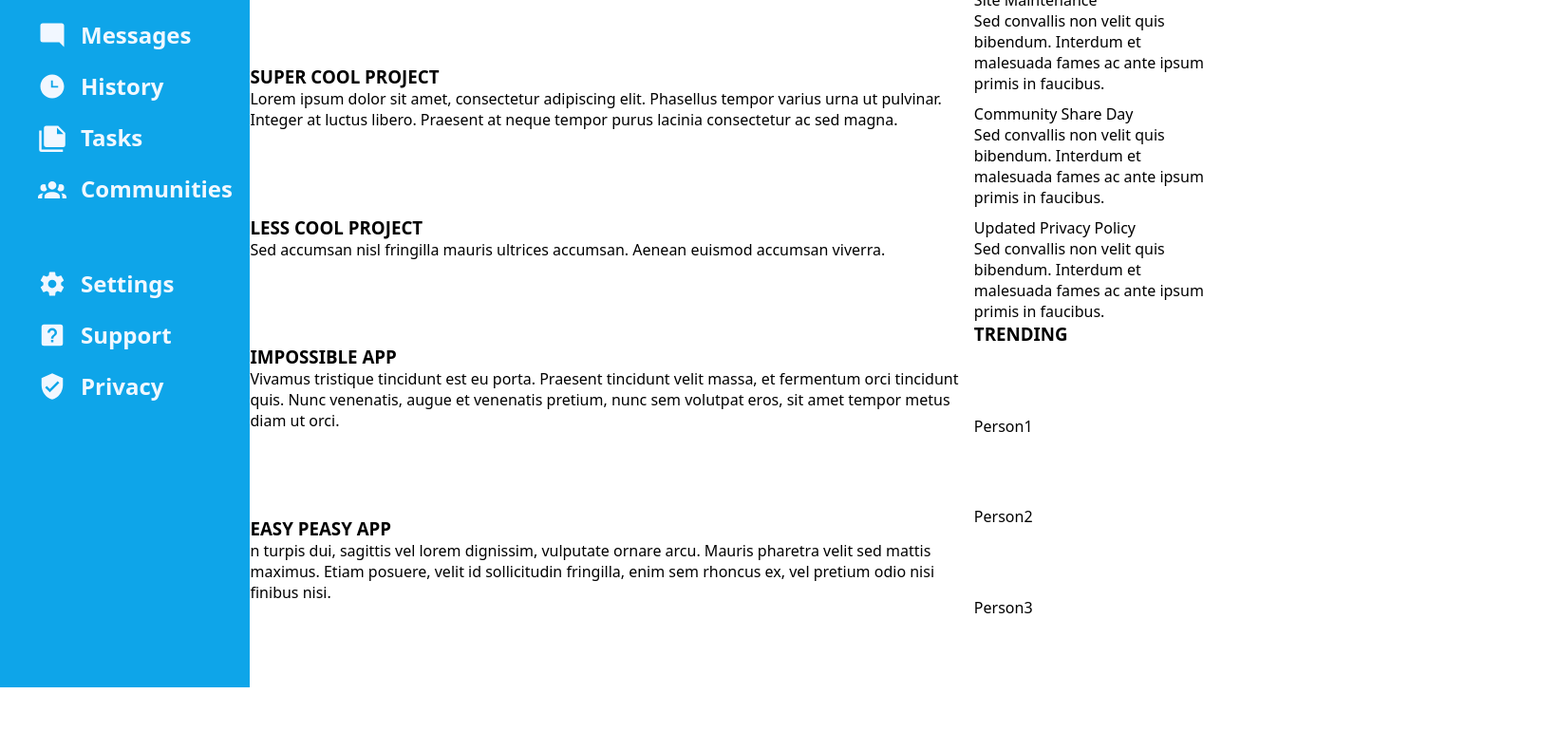
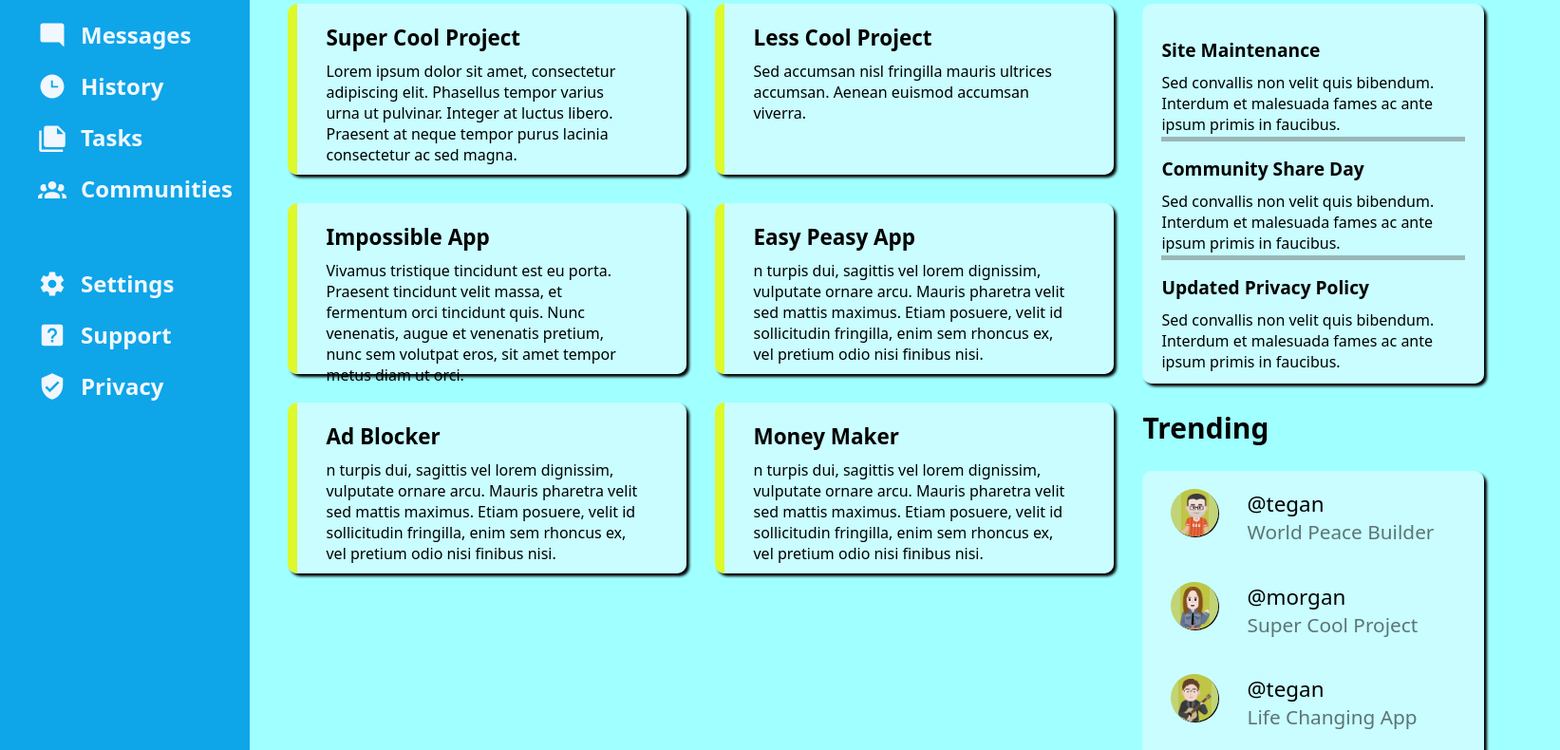
Before and after one commit to IhO17/admin-dashboard, a plain HTML site: page index.html in a window 1280 px wide. Shown: the part 268-1058 px from the top of the page at 95% size, 1643 px wide, since content can reach past the window. Before the commit the page ends 992 px from the top, so only its background shows below. Drawn offline with Linux system fonts and the light colour scheme.

Commit message:
finish styling all

```diff
--- a/index.html
+++ b/index.html
@@ -91,43 +91,102 @@
             </div>
         </div>
         <div class="content">
-
+            <div class="project-header">
+                <h3>Your Projects</h3>
+            </div>
             <div class="projects">
-                <h3>Your Projects</h3>
-                <div class="p1">
-                    <h3>SUPER COOL PROJECT</h3>
+                <div class="project">
+                    <div class="project-bar"></div>
+                    <div class="project-title">
+                        <h3>Super Cool Project</h3>
+                    </div>
                     <p>Lorem ipsum dolor sit amet, consectetur adipiscing elit. Phasellus tempor varius urna ut pulvinar. Integer at luctus libero. Praesent at neque tempor purus lacinia consectetur ac sed magna.</p>
                 </div>
-                <div class="p2">
-                    <h3>LESS COOL PROJECT</h3>
+                <div class="project">
+                    <div class="project-bar"></div>
+                    <div class="project-title">
+                        <h3>Less Cool Project</h3>
+                    </div>
                     <p>Sed accumsan nisl fringilla mauris ultrices accumsan. Aenean euismod accumsan viverra.</p>
                 </div>
-                <div class="p3">
-                    <h3>IMPOSSIBLE APP</h3>
+                <div class="project">
+                    <div class="project-bar"></div>
+                    <div class="project-title">
+                        <h3>Impossible App</h3>
+                    </div>
                     <p>Vivamus tristique tincidunt est eu porta. Praesent tincidunt velit massa, et fermentum orci tincidunt quis. Nunc venenatis, augue et venenatis pretium, nunc sem volutpat eros, sit amet tempor metus diam ut orci. </p>
                 </div>
-                <div class="p4">
-                    <h3>EASY PEASY APP</h3>
+                <div class="project">
+                    <div class="project-bar"></div>
+                    <div class="project-title">
+                        <h3>Easy Peasy App</h3>
+                    </div>
+                    <p>n turpis dui, sagittis vel lorem dignissim, vulputate ornare arcu. Mauris pharetra velit sed mattis maximus. Etiam posuere, velit id sollicitudin fringilla, enim sem rhoncus ex, vel pretium odio nisi finibus nisi.</p>
+                </div>
+                <div class="project">
+                    <div class="project-bar"></div>
+                    <div class="project-title">
+                        <h3>Ad Blocker</h3>
+                    </div>
+                    <p>n turpis dui, sagittis vel lorem dignissim, vulputate ornare arcu. Mauris pharetra velit sed mattis maximus. Etiam posuere, velit id sollicitudin fringilla, enim sem rhoncus ex, vel pretium odio nisi finibus nisi.</p>
+                </div>
+                <div class="project">
+                    <div class="project-bar"></div>
+                    <div class="project-title">
+                        <h3>Money Maker</h3>
+                    </div>
                     <p>n turpis dui, sagittis vel lorem dignissim, vulputate ornare arcu. Mauris pharetra velit sed mattis maximus. Etiam posuere, velit id sollicitudin fringilla, enim sem rhoncus ex, vel pretium odio nisi finibus nisi.</p>
                 </div>
             </div>
+            <div class="announcements-title">
+                    <h3>Announcements</h3>
+            </div>
             <div class="announcements">
-                <h3>Announcements</h3>
-                <div>Site Maintenance
+
+                <div class="announcement"><div class="announcement-header">Site Maintenance</div>
                     <p>Sed convallis non velit quis bibendum. Interdum et malesuada fames ac ante ipsum primis in faucibus.</p>
                 </div>
-                <div>Community Share Day
+                <div class="announcement-bar"></div>
+                <div class="announcement"><div class="announcement-header">Community Share Day</div>
                     <p>Sed convallis non velit quis bibendum. Interdum et malesuada fames ac ante ipsum primis in faucibus.</p>
                 </div>
-                <div>Updated Privacy Policy
+                <div class="announcement-bar"></div>
+                <div class="announcement"><div class="announcement-header">Updated Privacy Policy</div>
                     <p>Sed convallis non velit quis bibendum. Interdum et malesuada fames ac ante ipsum primis in faucibus.</p>
                 </div>
             </div>
+            <div class="trending-title">
+                <h3>Trending</h3>
+            </div>
             <div class="trending">
-                <h3>TRENDING</h3>
-                <div>Person1</div>
-                <div>Person2</div>
-                <div>Person3</div>
+                <div class="trending-item">
+                    <div class="profilepic"><img class="pic" src="images/gee_me_006.png" alt=""></div>
+                    <div>
+                        <div class="trending-top">@tegan</div>
+                        <div class="trending-bot">World Peace Builder</div>
+                    </div>
+                </div>
+                <div class="trending-item">
+                    <div class="profilepic"><img class="pic" src="images/gee_me_011.png" alt=""></div>
+                    <div>
+                        <div class="trending-top">@morgan</div>
+                        <div class="trending-bot">Super Cool Project</div>
+                    </div>
+                </div>
+                <div class="trending-item">
+                    <div class="profilepic"><img class="pic" src="images/gee_me_012.png" alt=""></div>
+                    <div>
+                        <div class="trending-top">@tegan</div>
+                        <div class="trending-bot">Life Changing App</div>
+                    </div>
+                </div>
+                <div class="trending-item">
+                    <div class="profilepic"><img class="pic" src="images/gee_me_014.png" alt=""></div>
+                    <div>
+                        <div class="trending-top">@tegan</div>
+                        <div class="trending-bot">No Traffic Maker</div>
+                    </div>
+                </div class="trending-item">
             </div>
         </div>
     </div>
--- a/styles.css
+++ b/styles.css
@@ -1,5 +1,4 @@
 * {
-
     margin: 0;
     padding: 0;
     font-family: system-ui, -apple-system, BlinkMacSystemFont, 'Segoe UI', Roboto, Oxygen, Ubuntu, Cantarell, 'Open Sans', 'Helvetica Neue', sans-serif;
@@ -62,7 +61,7 @@ a, a:visited, a:hover, a:active {
 }
 
 .header {
-    padding: 20px 0 30px 0;
+    padding: 20px 0 10px 0;
     display: grid;
     grid-template-columns: 3fr 2fr;
     grid-template-rows: 1fr 1fr;
@@ -100,14 +99,15 @@ a, a:visited, a:hover, a:active {
     display: flex;
     justify-content: center;
     overflow: hidden;
-    background-color: rgba(255, 255, 0, 0.531);
+    background-color: rgba(190, 190, 42, 0.644);
+    box-shadow: 1px 1px;
 }
 
 .pic {
     height: 70px;
     width: auto;
     padding-top: 5px;
-    background-color: rgba(255, 255, 0, 0.531);
+    background-color: rgba(190, 190, 42, 0.644);
 }
 
 .nav {
@@ -125,7 +125,8 @@ a, a:visited, a:hover, a:active {
     display: flex;
     justify-content: center;
     overflow: hidden;
-    background-color: rgba(255, 255, 0, 0.531);
+    background-color: rgba(190, 190, 42, 0.644);
+    box-shadow: 3px 3px;
 }
 
 .pic-main {
@@ -151,7 +152,7 @@ a, a:visited, a:hover, a:active {
     align-items: center;
     gap: 50px;
     margin-left: 20px;
-    margin-top: 40px;
+    margin-top: 20px;
 }
 
 button {
@@ -160,8 +161,8 @@ button {
     border-radius: 40px;
     background-color: #0ea5e9;
     color: aliceblue;
-    font-size: 1rem;
-    font-weight: 600;
+    font-size: 1.2rem;
+    font-weight: 500;
 }
 
 button:hover {
@@ -173,23 +174,141 @@ button:hover {
 
 .content {
     display: grid;
-    grid-template-columns: 3fr 1fr;
-    grid-template-rows: 1fr 1fr;
+    grid-template-columns: 9fr 6fr 0.2fr;
+    grid-template-rows: 1fr 5fr 1fr 5fr;
+    background-color: rgb(160, 255, 255);
+    padding-left: 40px;
+}
+
+.project-header {
+    grid-column: 1 / 2;
+    grid-row: 1 / 2;
 }
 
 .projects {
-    grid-row: 1 / 3;
+    grid-row: 2 / -1;
+    grid-column: 1 / 2;
     display: grid;
-    grid-template-columns: repeat(autofit, minmax(200px, 1fr));
+    grid-template-columns: repeat(2, 420px);
+    grid-template-rows: repeat(3, 180px);
+    gap: 30px;
+}
+
+.project {
+    background-color: rgba(234, 252, 255, 0.564);
+    border-radius: 10px;
+    box-shadow: 3px 3px 3px;
+    display: grid;
+    grid-template-columns: 10px 360px;
+    grid-template-rows: 60px 120px;
+}
+
+.project-bar {
+    background-color: rgb(221, 248, 43);
+    grid-area: 1 / 1 / -1 / 2;
+    border-radius: 10px 0 0 10px;
+}
+
+.project-title {
+    font-size: 1.2rem;
+    font-weight: 500;
+    margin: 20px 0 15px 0;
+    grid-column: 2 / 3;
+    padding-left: 30px;
+}
+
+.project p {
+    grid-column: 2 / 3;
+    padding-left: 30px;
+}
+
+.project:hover {
+    background-color: rgba(197, 202, 203, 0.564);
+    cursor: pointer;
+}
+
+.announcements-title {
+    grid-column: 2 / 3;
+    grid-row: 1 / 2;
+    margin-left: 30px;
+    grid-column: 1fr;
+    gap: 30px;
 }
 
 .announcements {
+
+    grid-row: 2 / 3;
+    grid-column: 2 / 3;
+    border-radius: 10px;
+    margin: 0 80px 10px 30px;
+    background-color: rgba(234, 252, 255, 0.564);
+    box-shadow: 3px 3px 3px;
+    padding-top: 20px;
     display: grid;
-    gap: 10px;
+    grid-template-columns: 1fr;
+    grid-template-rows: 120px 5px 120px 5px 120px 10px;
+}
+
+.announcement-bar {
+    background-color: rgba(97, 97, 97, 0.446);
+    margin: 0 20px 0 20px;
+}
+
+.announcement {
+    padding: 0 20px 30px 20px;
+}
+
+.announcement-header {
+    padding-top: 15px;
+    font-size: 1.2rem;
+    font-weight: 600;
+    margin-bottom: 10px;
+}
+
+.trending-title {
+    grid-column: 2 / 3;
+    grid-row: 3 / 4;
+    margin-left: 30px;
+    margin-top: 10px;
+    margin-bottom: 20px;
 }
 
 .trending {
     display: grid;
+    grid-column: 2 / 3;
+    grid-row: 4 / 5;
+    margin: 0 80px 20px 30px;
+    background-color: #eafcff90;
+    border-radius: 10px;
+    box-shadow: 3px 3px 3px;
+
+}
+
+.trending-item {
+    display: grid;
+    grid-template-columns: 30px 250px;
+    gap: 50px;
+    justify-self: center;
+    align-self: center;
+    margin-left: 30px;
+}
+
+.trending-top {
+    font-size: 1.4rem;
+    font-weight: 500;
+}
+
+.trending-bot {
+    font-size: 1.3rem;
+    color: #0000008a;
+}
+
+.project-header,
+.announcements-title,
+.trending-title {
+    font-size: 1.6rem;
+    font-weight: 500;
+    align-self: center;
 }
 
 .icon {
```
